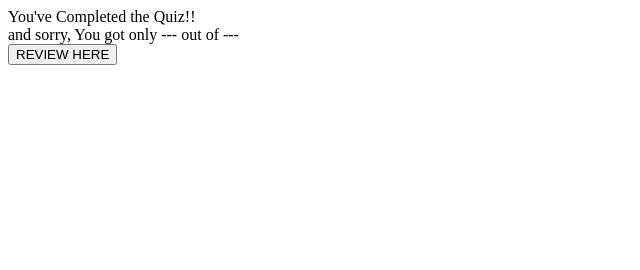
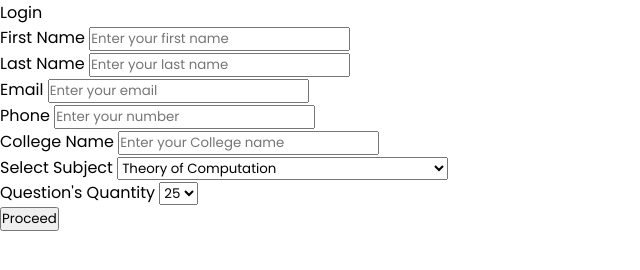
Before and after one commit to kish-git/Quiz-App, a plain HTML site: page index.html in a window 1280 px wide. Shown: the whole page, without its empty margins (0-640 px from the left). Drawn offline with Linux system fonts and the light colour scheme.

Commit message:
added index.html

```diff
--- a/index.html
+++ b/index.html
@@ -1,10 +1,63 @@
-<div class="result_box">
-    <div class="icon">
-        <i class="fas fa-crown"></i>
+<!DOCTYPE html>
+<html lang="en" dir="ltr">
+
+<head>
+    <meta charset="UTF-8" />
+    <meta name="viewport" content="width=device-width, initial-scale=1.0">
+    <title>Quiz App</title>
+    <link rel="stylesheet" href="style.css">
+</head>
+
+<body>
+    <div class="container">
+        <div class="title">Login</div>
+        <form action="#">
+            <div class="user-details">
+                <div class="input-box">
+                    <span class="details">First Name</span>
+                    <input type="text" placeholder="Enter your first name" required>
+                </div>
+                <div class="input-box">
+                    <span class="details">Last Name</span>
+                    <input type="text" placeholder="Enter your last name" required>
+                </div>
+                <div class="input-box">
+                    <span class="details">Email</span>
+                    <input type="text" placeholder="Enter your email" required>
+                </div>
+                <div class="input-box">
+                    <span class="details">Phone</span>
+                    <input type="text" placeholder="Enter your number" required>
+                </div>
+                <div class="input-box">
+                    <span class="details">College Name</span>
+                    <input type="text" placeholder="Enter your College name" required>
+                </div>
+                <div class="input-box">
+                    <span class="details">Select Subject</span>
+                    <select id="pickup_place" name="pickup_place">
+                        <option value="TOC" selected="selected">Theory of Computation</option>
+                        <option value="DBMS" >Database Management Systems (DBMS) </option>
+                        <option value="SEPM" >Software Engineering & Project Management</option>
+                        <option value="ISEE" >Information Systems & Engineering Economics</option>
+                        <option value="CN" >Computer Networks (CN)</option>
+                        </select>
+                </div>
+                <div class="input-box">
+                    <span class="details">Question's Quantity</span>
+                    <select id="pickup_place" name="pickup_place">
+                        <option value="10" >10</option>
+                        <option value="25" selected="selected">25</option>
+                        <option value="40" >40</option>
+                        <option value="50" >50</option>
+                        </select>
+                </div>
+            </div>
+            <div class="button">
+                <input type="submit" value="Proceed">
+            </div>
+        </form>
     </div>
-    <div class="complete_text">You've Completed the Quiz!!</div>
-    <div class="score_text">
-        <span> and sorry, You got only --- out of ---</span>
-    </div>
-    <div class="review_btn"><button>REVIEW HERE</button></div>
-</div>
+</body>
+
+</html>
```
